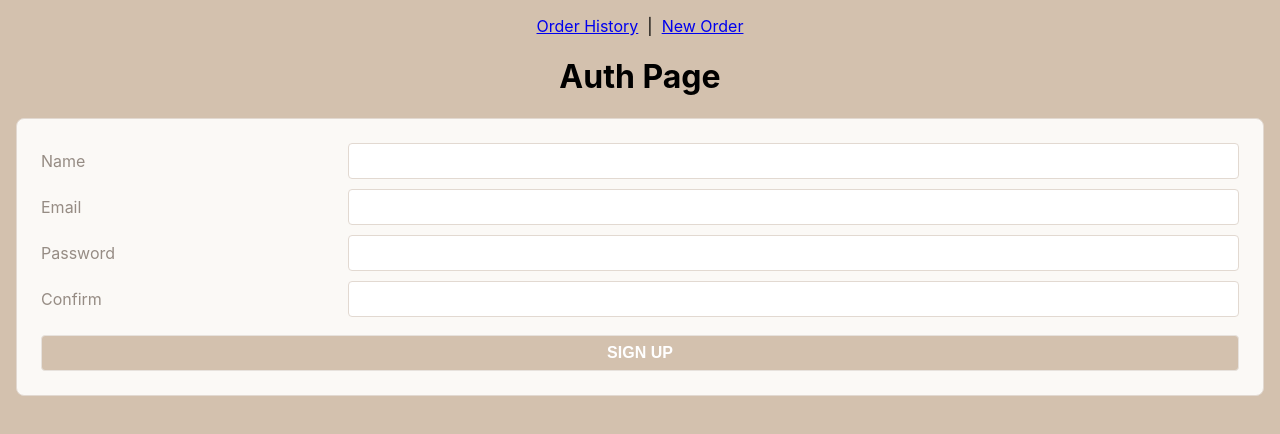
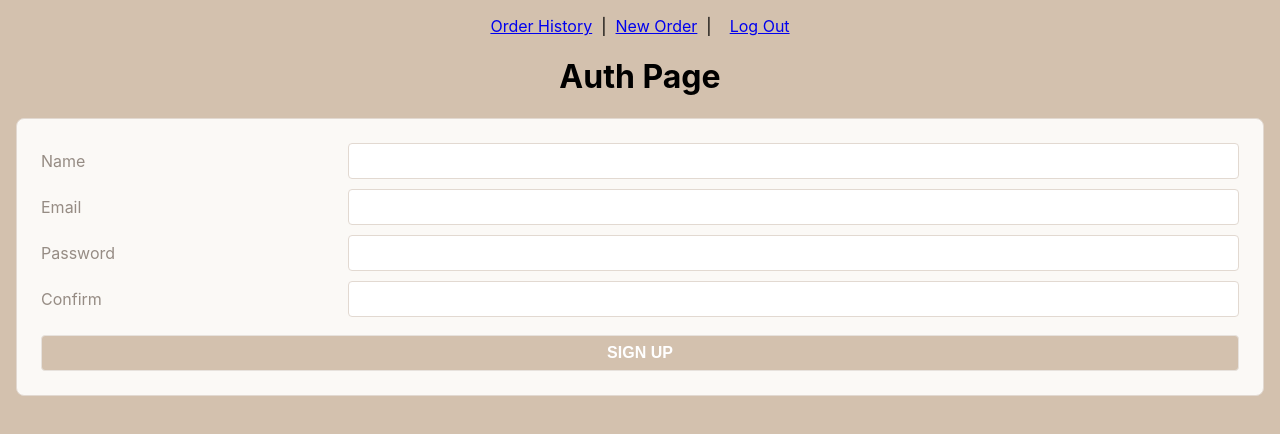
Before and after one commit to kucharze/SEICafe, a React (Create React App) app: page / in a window 1280 px wide. Shown: the top 434 px of the page. Built offline with nearby package versions, Linux system fonts and the light colour scheme.

Commit message:
Add user and logout button

```diff
--- a/src/components/Navbar/Navbar.jsx
+++ b/src/components/Navbar/Navbar.jsx
@@ -1,13 +1,26 @@
 import React from 'react'
 import { Link } from 'react-router-dom'
+// Using the import below, we can call any exported function using: userService.someMethod()
+import * as userService from '../../utilities/users-service';
 
-function Navbar() {
+function Navbar({user,setUser}) {
+
+  const logout = () =>{
+    userService.logOut()
+
+    setUser(null)
+  }
   return (
-    <nav>
+    <nav className='nav'>
       <Link to="/orders">Order History</Link>
       {/* &nbsp No break spacing creates a space that cannot be pushed onto another line by word wrap */}
       &nbsp; | &nbsp;
       <Link to="/orders/new">New Order</Link>
+      &nbsp; | &nbsp;
+      {
+        user && <span>Welcome {user}</span>
+      }
+      &nbsp;&nbsp;<Link to="" onClick={logout}>Log Out</Link>
     </nav>
   )
 }
```
